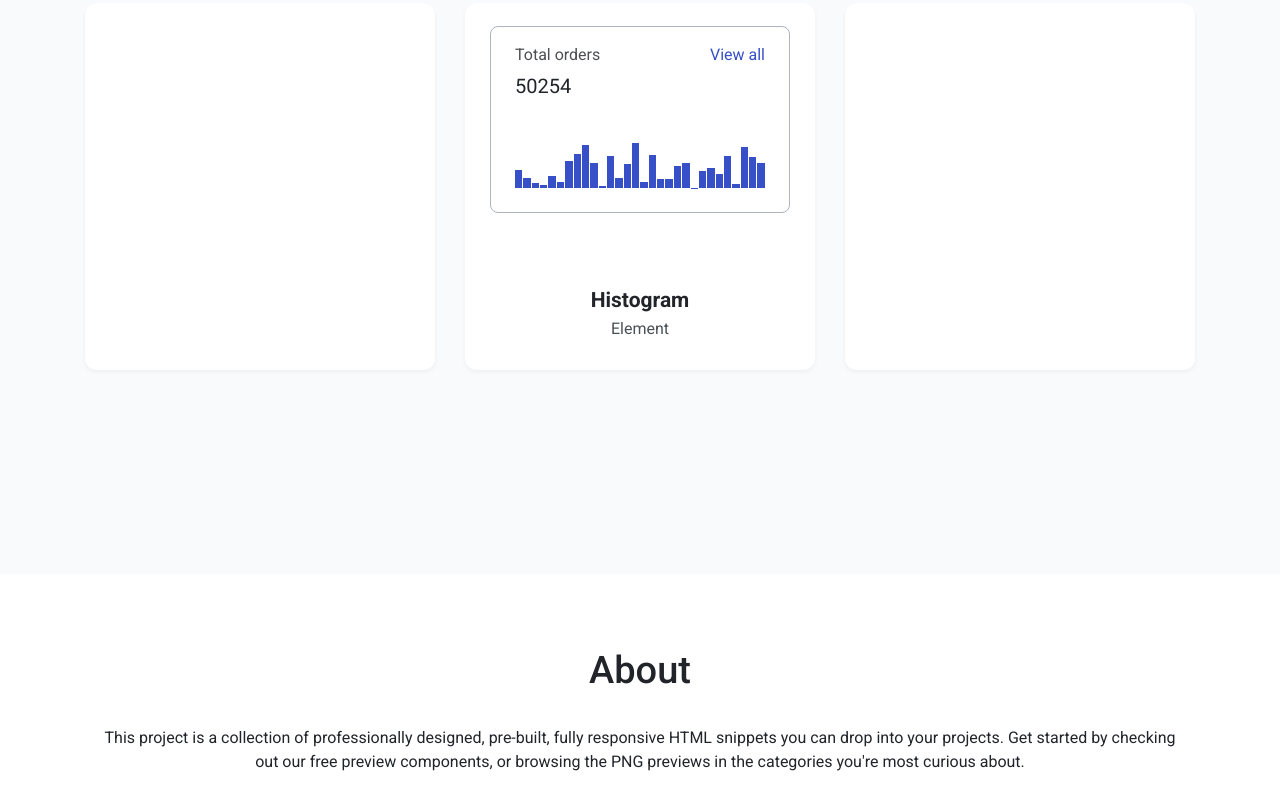
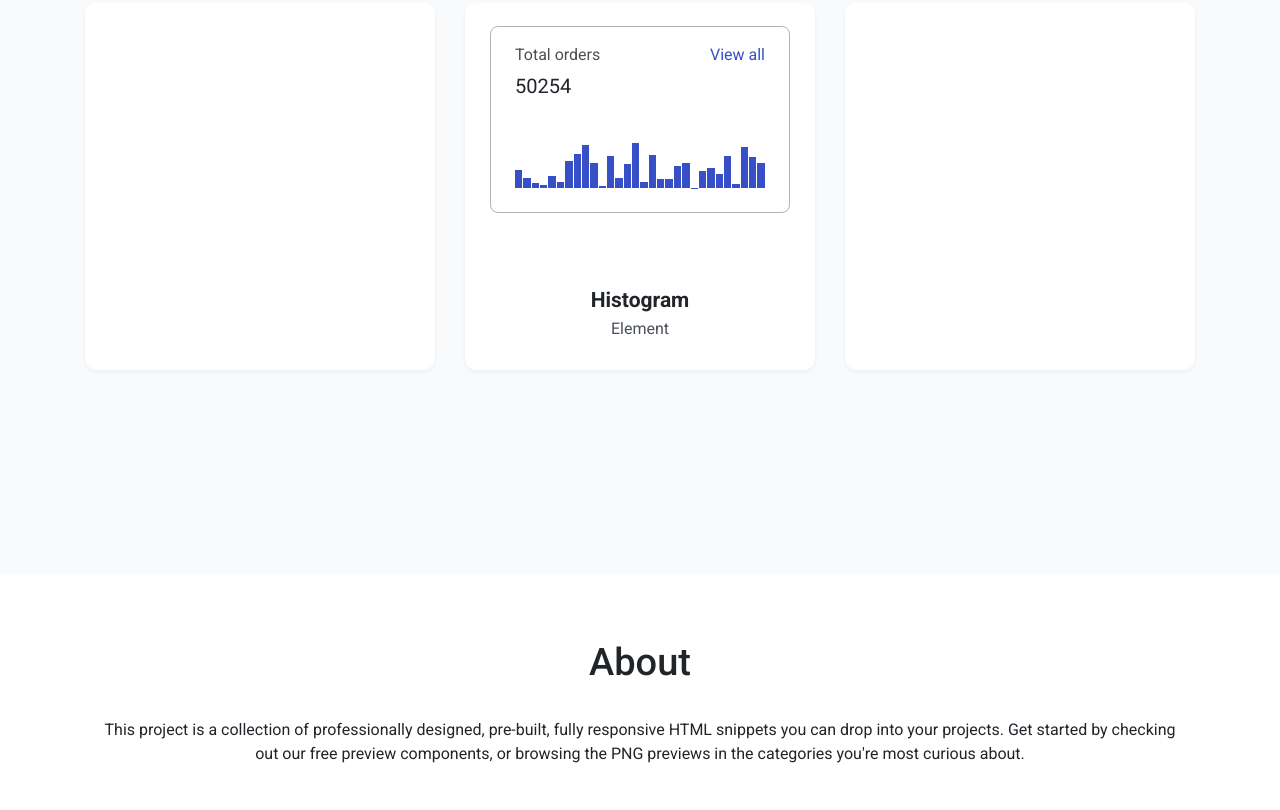
Before and after one commit to js-tasks-ru/htmlcss-20210916_xoroshilov, a website: page index.html in a window 1280 px wide. Shown: the part 608-1418 px from the top of the page. Drawn offline with Linux system fonts and the light colour scheme.

Commit message:
footer adaptation

```diff
--- a/components/footer/index.css
+++ b/components/footer/index.css
@@ -1,5 +1,5 @@
 .footer {
-    padding: 72px 0 136px 0;
+    padding: 2rem 0;
     text-align: center;
 }
 
@@ -20,3 +20,9 @@
     font-style: normal;
     font-weight: normal;
 }
+
+@media (min-width: 768px) {
+    .footer {
+        padding: 4rem 0;
+    }
+}
```
